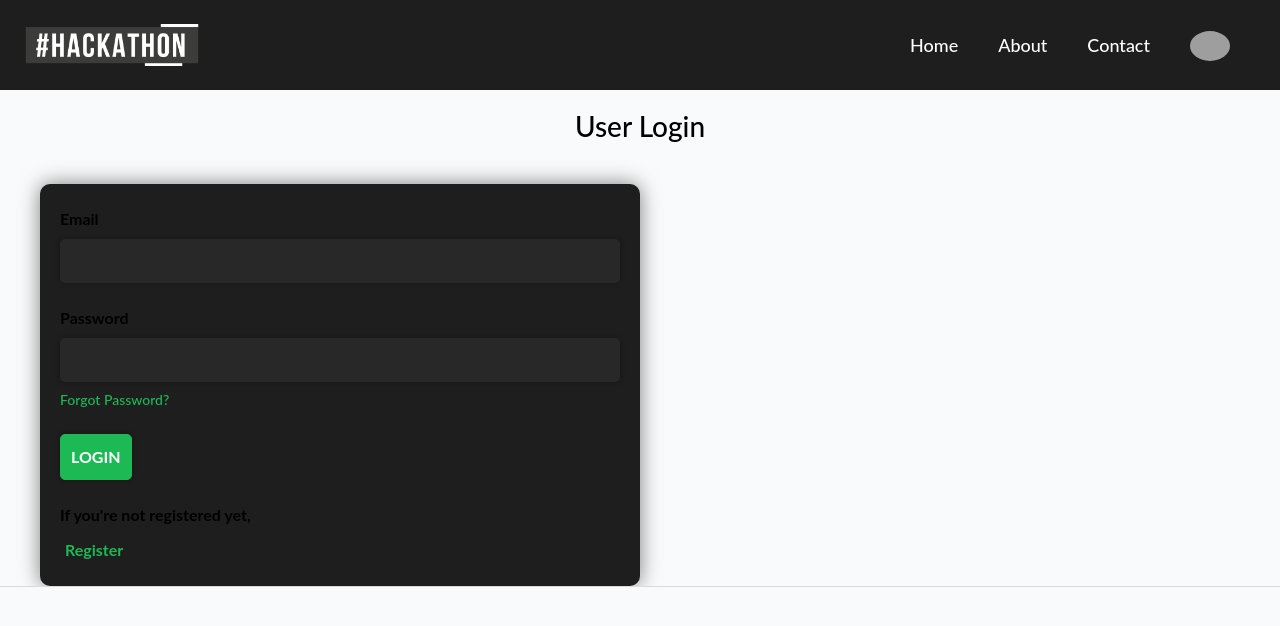
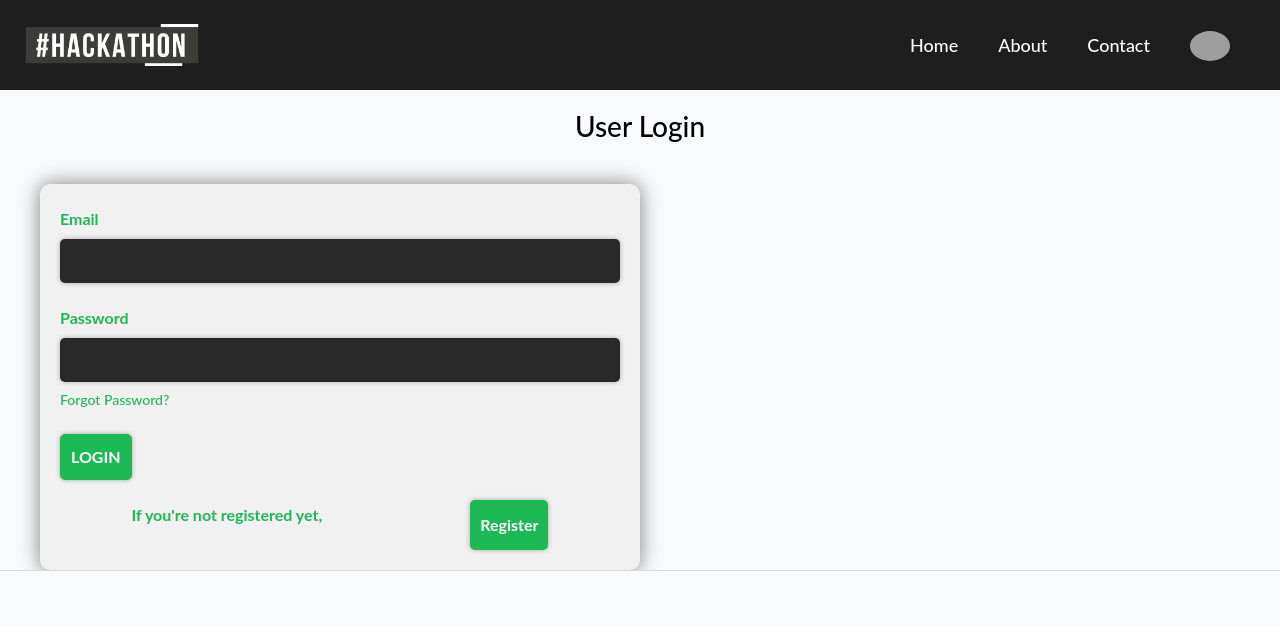
Before and after one commit to isurumanoddev/Hackthon_Registration_Webapp, a Django app: page /user_login/ in a window 1280 px wide. Shown: the top 626 px of the page. Run offline with Django 4.2, Linux system fonts and the light colour scheme; data comes from the database, SQL or seed files in the repository; grey boxes are pictures that could not be loaded.

Commit message:
ui update
Signed-off-by: isurumanod <isurumanod99@gmail.com>

```diff
--- a/static/styles/main.css
+++ b/static/styles/main.css
@@ -685,7 +685,7 @@ li {
     width: 600px;
     margin-top: 20px;
     padding: 20px;
-    background-color: #1e1e1e;
+    background-color: #f1f1f1;
     border-radius: 10px;
     box-shadow: 0 0 20px rgba(0, 0, 0, 0.5);
     justify-content: center;
@@ -701,6 +701,7 @@ li {
   margin-bottom: 5px;
   font-size: 16px;
   font-weight: bold;
+      color: #1db954;
 }
 
 .form-control {
@@ -740,15 +741,25 @@ li {
 }
 
 .already {
+    display: flex;
+    justify-content:space-around;
   margin-top: 20px;
   font-size: 16px;
 }
 
 .form-link {
-  color: #1db954;
+
   text-decoration: none;
   font-weight: bold;
-  margin-left: 5px;
+  margin-left: 5px;background-color: #1db954;
+  border-color: #1db954;
+  color: #fff;
+  font-size: 16px;
+
+  padding: 10px;
+  border-radius: 5px;
+  box-shadow: 0 0 5px rgba(0, 0, 0, 0.3);
+  transition: all 0.3s ease-in-out;
 }
 
 .form-link:hover {
```
